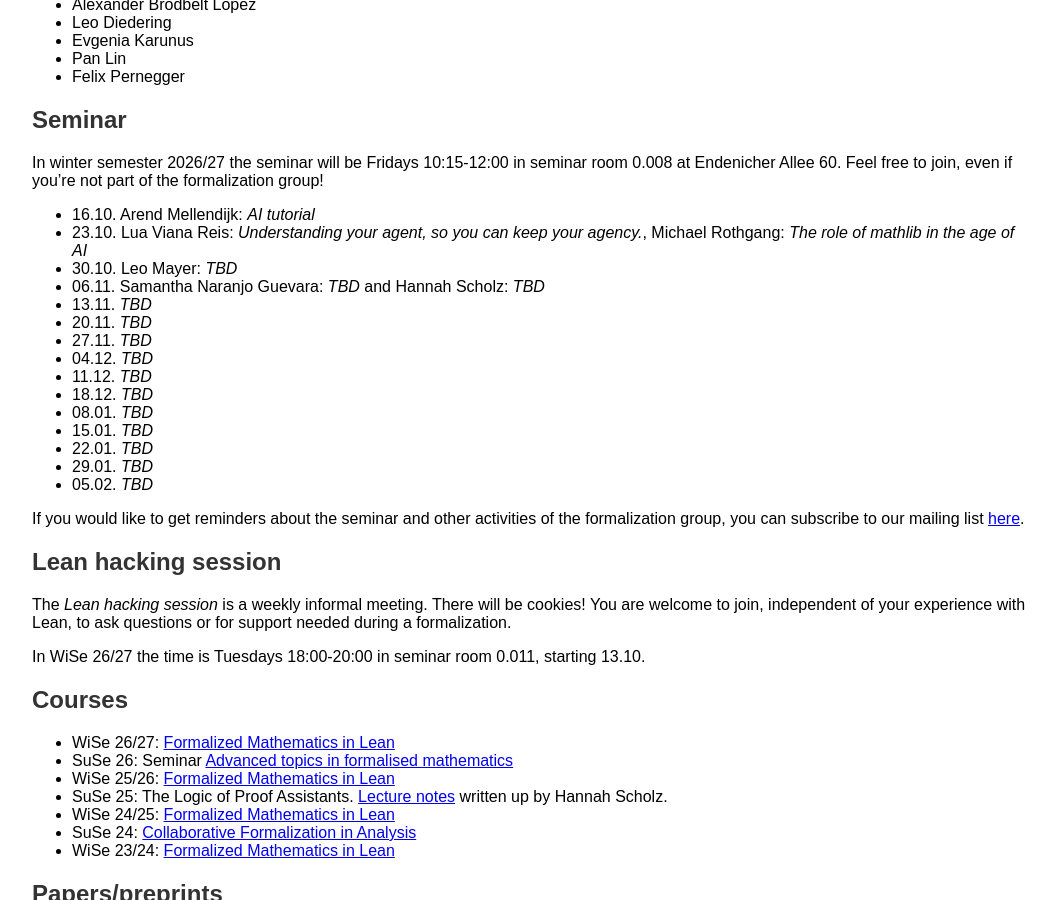
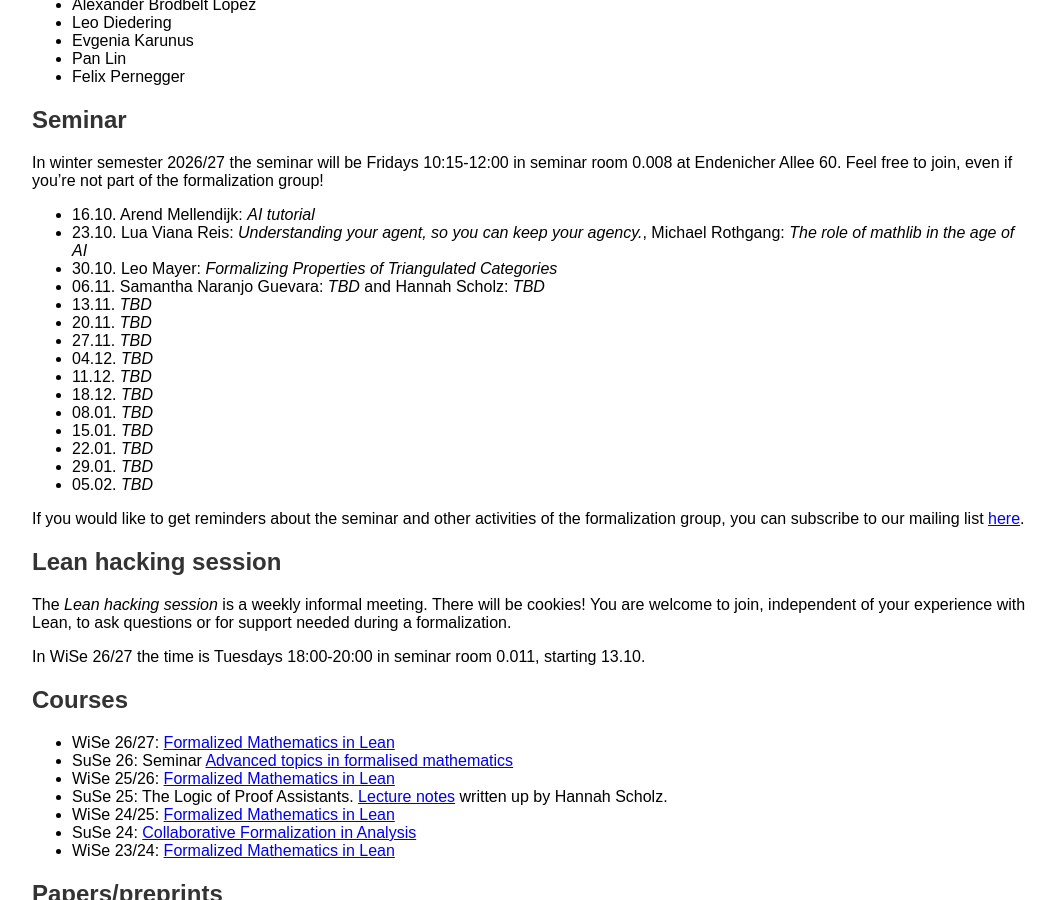
Before and after one commit to fpvandoorn/fpvandoorn.github.io, a Jekyll site: the page built from formalized-mathematics.md, in a window 1280 px wide and 900 px high, scrolled down 794 px. Shown: the whole window, without its empty margins (108-1164 px from the left). Built offline with Jekyll 4.4.1, drawn with Linux system fonts in a browser that asks for light colours; our own code applies the rules of GitHub Pages for plain Markdown files.

Commit message:
add Leo Mayer's talk title (#40)

```diff
--- a/formalized-mathematics.md
+++ b/formalized-mathematics.md
@@ -57,7 +57,7 @@
 
 * 16.10. Arend Mellendijk: *AI tutorial* <!-- and discussion? -->
 * 23.10. Lua Viana Reis: *Understanding your agent, so you can keep your agency.*, Michael Rothgang: *The role of mathlib in the age of AI*
-* 30.10. Leo Mayer: *TBD*
+* 30.10. Leo Mayer: *Formalizing Properties of Triangulated Categories*
 * 06.11. Samantha Naranjo Guevara: *TBD* and Hannah Scholz: *TBD*
 * 13.11. *TBD*
 * 20.11. *TBD*
```
